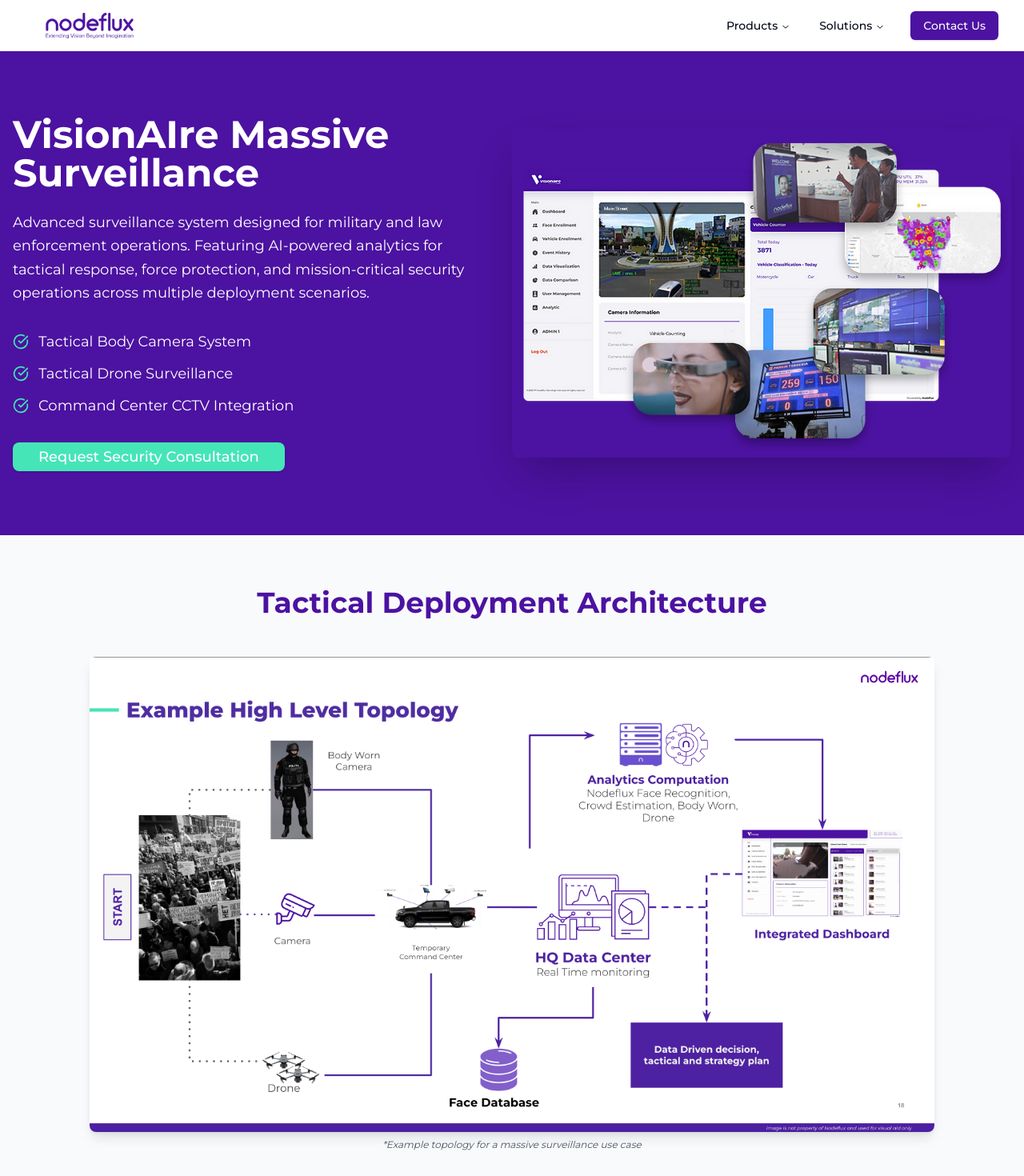
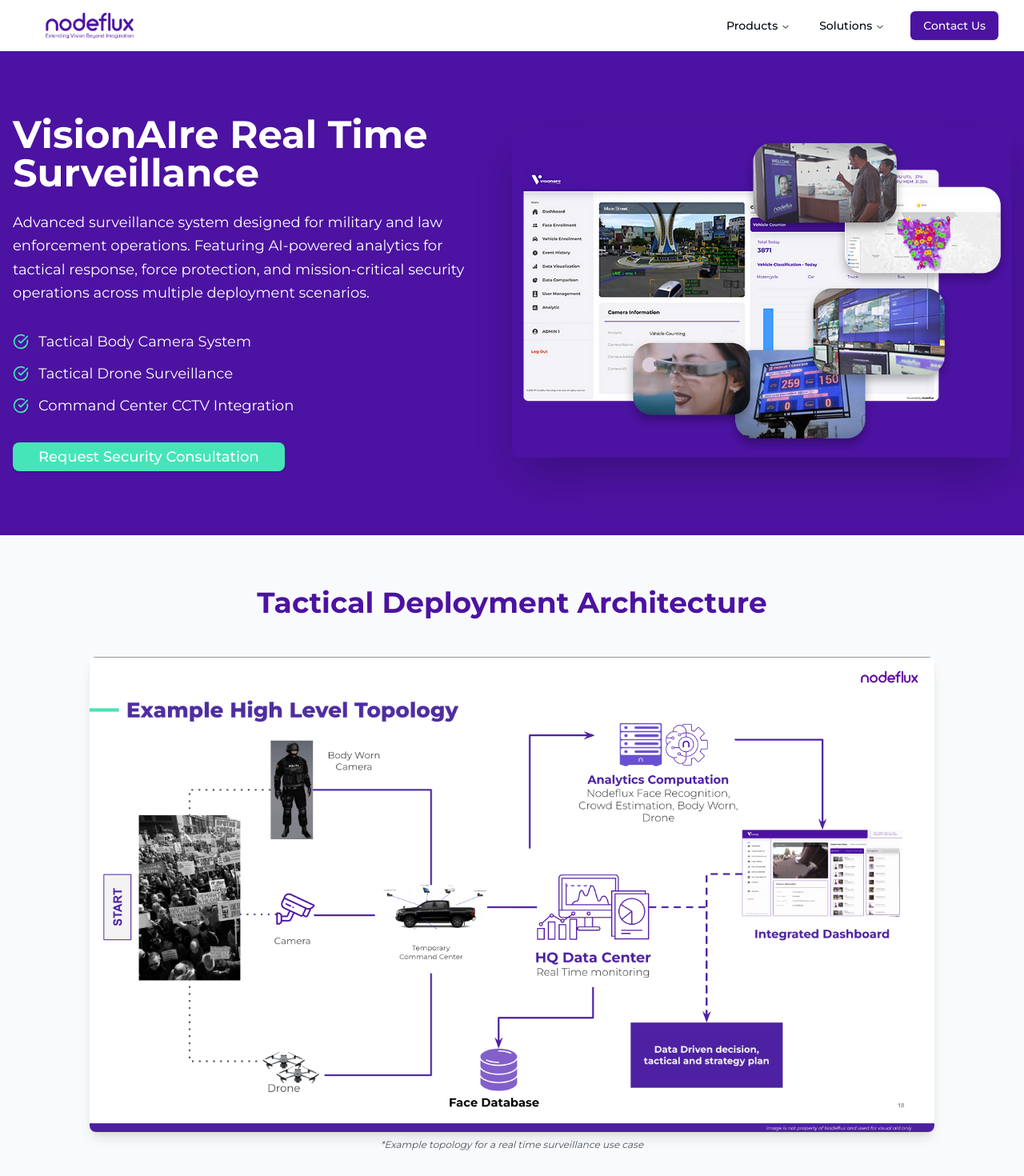
Before and after one commit to nevindra/nodefluxio, a Next.js app: page /solutions/massive-surveillance in a window 1280 px wide. Shown: the top 1470 px of the page at 80% size. Built offline with nearby package versions, Linux system fonts and the light colour scheme.

Commit message:
minor update

```diff
--- a/app/solutions/massive-surveillance/page.tsx
+++ b/app/solutions/massive-surveillance/page.tsx
@@ -75,7 +75,7 @@
         <div className="container mx-auto px-4 flex flex-col md:flex-row items-center text-white">
           <div className="w-full md:w-1/2 md:pr-12 mb-8 md:mb-0">
             <h1 className="text-4xl md:text-5xl font-bold mb-6 leading-tight">
-              VisionAIre Massive Surveillance
+              VisionAIre Real Time Surveillance
             </h1>
             <p className="mb-8 text-lg leading-relaxed">
               Advanced surveillance system designed for military and law
@@ -121,7 +121,7 @@
               className="w-full mx-auto rounded-lg shadow-lg"
             />
             <p className="text-xs italic text-center mt-2 text-gray-600">
-              *Example topology for a massive surveillance use case
+              *Example topology for a real time surveillance use case
             </p>
           </div>
           <div className="text-center mb-12">
--- a/app/solutions/smart-retail/page.tsx
+++ b/app/solutions/smart-retail/page.tsx
@@ -111,7 +111,7 @@
               className="w-full mx-auto rounded-lg shadow-lg"
             />
             <p className="text-xs italic text-center mt-2 text-gray-600">
-							*Example topology for a massive surveillance use case
+              *Example topology for a real time surveillance use case
             </p>
           </div>
           <div className="text-center mb-12">
@@ -179,7 +179,8 @@
             </CardHeader>
             <CardContent>
               <p className="text-lg mb-6 text-gray-700">
-								VisionAIre Smart Retail Solution offers the following advantages:
+                VisionAIre Smart Retail Solution offers the following
+                advantages:
               </p>
               <ul className="space-y-4">
                 {benefits.map((benefit, index) => (
--- a/components/Navbar.tsx
+++ b/components/Navbar.tsx
@@ -58,7 +58,10 @@
                     <NavigationMenuContent>
                       <ul className="grid gap-2 p-4 md:w-[400px] lg:w-[450px] lg:grid-cols-[.75fr_1fr]">
                         <li className="row-span-3">
-													<NavigationMenuLink asChild className="bg-gradient-to-b from-muted/50 to-muted p-6 no-underline outline-none focus:shadow-md hover:bg-primary hover:text-black">
+                          <NavigationMenuLink
+                            asChild
+                            className="bg-gradient-to-b from-muted/50 to-muted p-6 no-underline outline-none focus:shadow-md hover:bg-primary hover:text-black"
+                          >
                             <a
                               className="flex h-full w-full select-none flex-col justify-end rounded-md "
                               href="/products"
@@ -94,7 +97,7 @@
                           href="/solutions/massive-surveillance"
                           title="Massive Surveillance"
                         >
-													An AI-powered solution for massive surveillance
+                          An AI-powered solution for real time surveillance
                         </ListItem>
                         <ListItem
                           href="/solutions/smart-retail"
@@ -102,7 +105,10 @@
                         >
                           An AI-powered solution for retail analytics
                         </ListItem>
-												<ListItem href="/solutions/smart-building" title="Smart Building">
+                        <ListItem
+                          href="/solutions/smart-building"
+                          title="Smart Building"
+                        >
                           An AI-powered solution for massive surveillance
                         </ListItem>
                         <ListItem
--- a/components/navbar/MobileNavbar.tsx
+++ b/components/navbar/MobileNavbar.tsx
@@ -9,7 +9,10 @@
   const [solutionOpen, setSolutionOpen] = React.useState(false);
 
   const solutions = [
-		{ title: "Massive Surveillance", href: "/solutions/massive-surveillance" },
+    {
+      title: "Real Time Surveillance",
+      href: "/solutions/massive-surveillance",
+    },
     { title: "Retail Analytics", href: "/solutions/retail-analytics" },
     { title: "Smart Building", href: "/solutions/smart-building" },
     { title: "Smart City", href: "/solutions/smart-city" },
```
Lines whose indentation alone changed are shown as unchanged.
